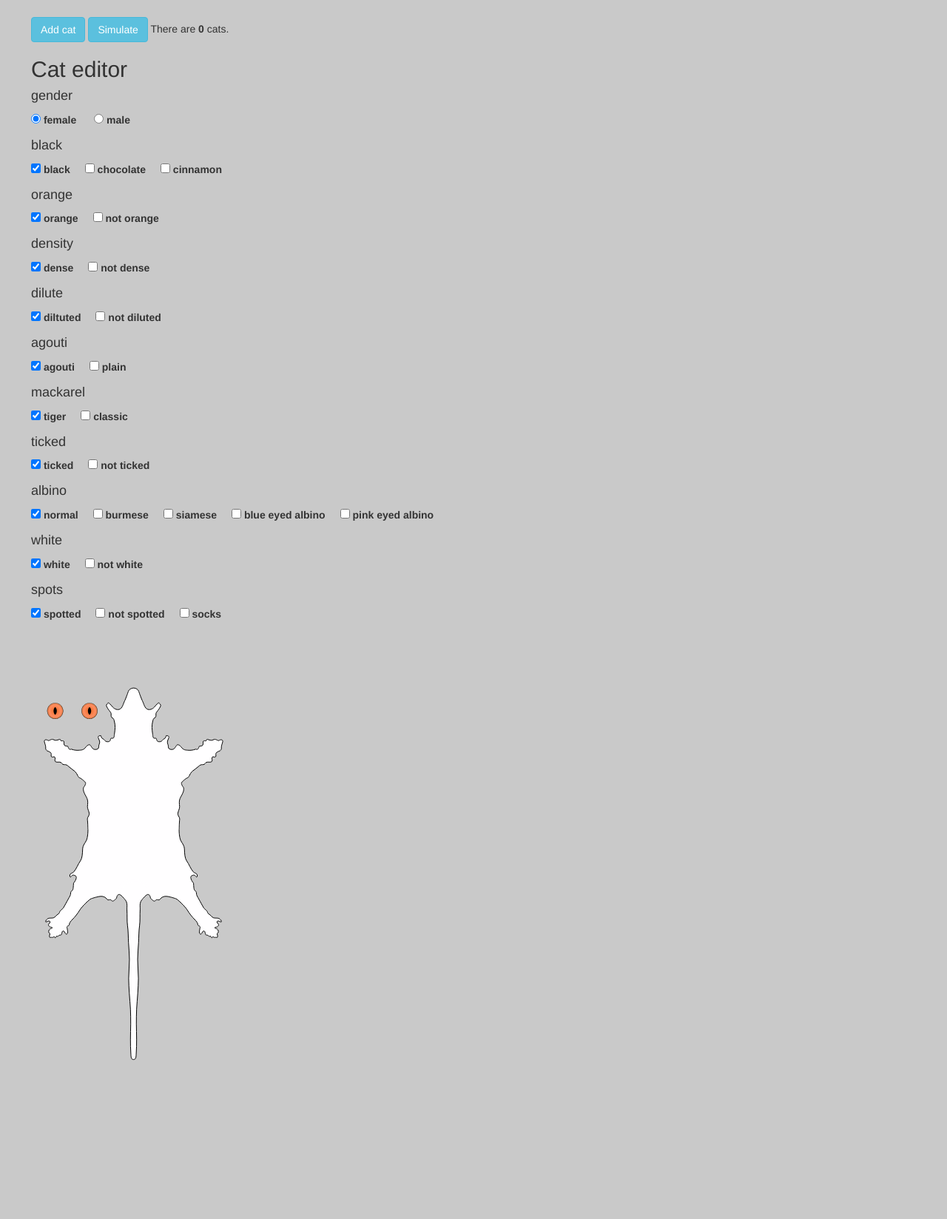
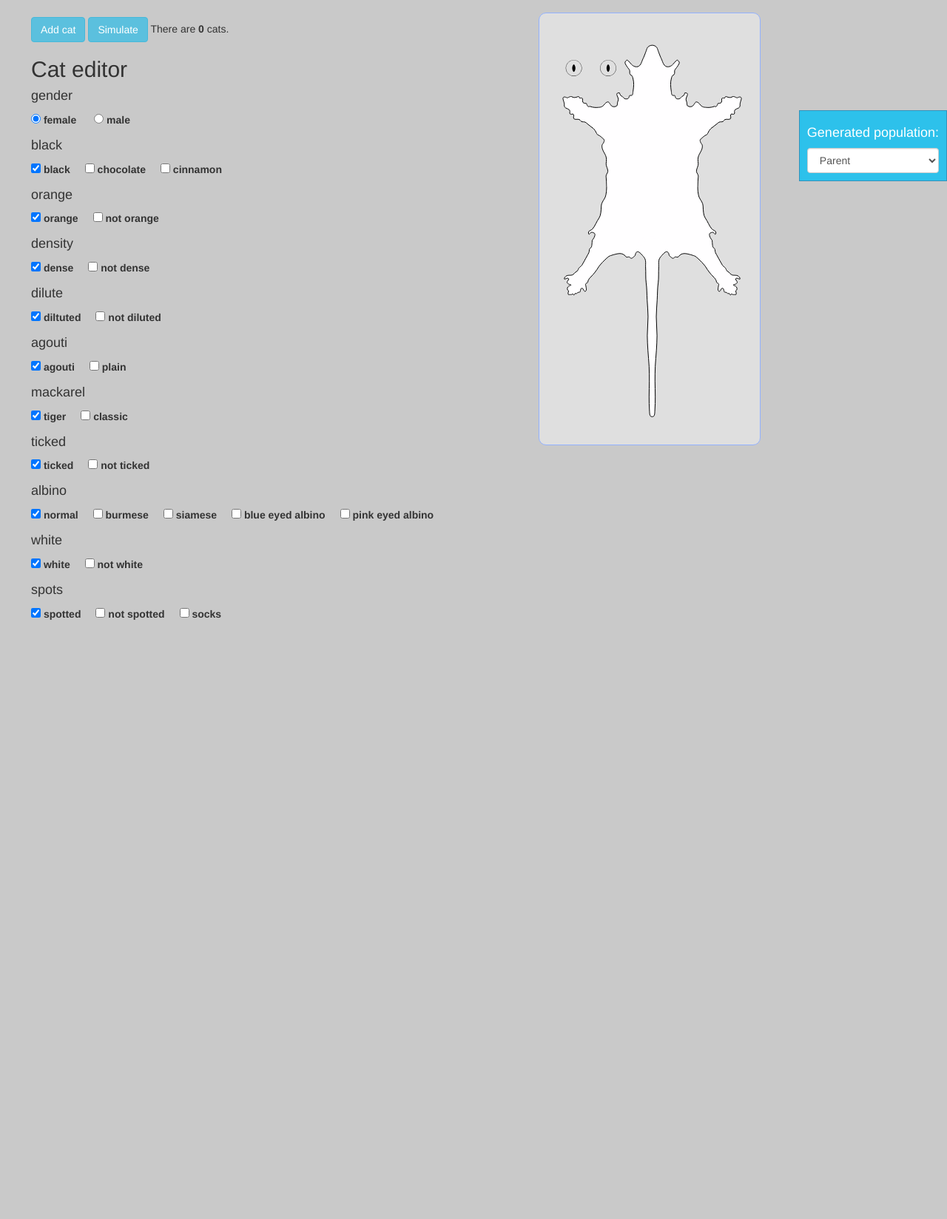
Before and after one commit to JLucka/kotki, a Flask app: page / in a window 1280 px wide. Shown: the part 51-1699 px from the top of the page at 74% size. After the commit the page ends 889 px from the top, so only its background shows below. Run offline with Flask 2, Linux system fonts and the light colour scheme; parts of the project's set-up code (start-up, migrations or seed data) failed here and were passed over; some libraries are stand-ins or nearby versions.

Commit message:
Working population generation (da RHYMES!!!)

```diff
--- a/static/css/stylesheet.css
+++ b/static/css/stylesheet.css
@@ -5,6 +5,12 @@
 }
 
 #cat {
+    position: fixed;
+    left: 700px;
+    top: 40px;
+    border: solid 1px #92b1ff;
+    background-color: #dfdfdf;
+    border-radius: 10px;
     float: left;
     margin: 2em;
     padding: 1em;
@@ -22,6 +28,17 @@ span {
     font-weight: bold;
 }
 
+#population {
+    position: absolute;
+    right: 0;
+    top: 200px;
+    color: white;
+    padding: 10px;
+    background-color: #2dc1eb;
+    border: solid 1px #3592ba;
+    z-index: 5;
+}
+
 test {
     color: #57a0bb;
 }
--- a/templates/index.html
+++ b/templates/index.html
@@ -46,6 +46,7 @@
                 }
             });
 
+            var catsFeno = undefined;
             $('#simulation').on('click', function() {
                 if(cats.length > 0) {
                     $.ajax({
@@ -56,18 +57,22 @@
                         data: JSON.stringify(cats)
                     }).done(function(data) {
                         console.log(data);
+                        catsFeno = data;
+                        var x = document.getElementById("cat-selection");
+                        x.innerHTML = '<option>Parent</option>';
+                        for(var i = 0; i < data.length; i++) {
+                            var option = document.createElement("option");
+                            option.text = i+1;
+                            option.value = i;
+                            x.add(option);
+                        }
                     });
+                    cats = [];
+                    document.getElementById("cat-counter").innerHTML = cats.length;
                 }
             });
 
-            $('input[type="checkbox"]').on('change', function(evt) {
-                if($(this).siblings(':checked').length >= 2) {
-                    this.checked = false;
-                }
-                else if($(this).siblings(':checked').length <= 0) {
-                    this.checked = true;
-                }
-
+            var updateCat = function() {
                 dna = {};
                 $('form *').filter(':input').each(function() {
                     if(this.checked) {
@@ -93,15 +98,46 @@
                 }).done(function(data) {
                     catBonsai.sendMessage(data);
                 });
+            };
+
+            $('input[type="radio"]').on('change', function(evt) {
+                updateCat();
+            });
+
+            $('input[type="checkbox"]').on('change', function(evt) {
+                if($(this).siblings(':checked').length >= 2) {
+                    this.checked = false;
+                }
+                else if($(this).siblings(':checked').length <= 0) {
+                    this.checked = true;
+                }
+
+                updateCat();
             });
         </script>
     </form>
+    <div id="population">
+        <h4>Generated population:</h4>
+        <select class="form-control" id="cat-selection">
+            <option value="parent">Parent</option>
+        </select>
+        <script>
+            $('#cat-selection').on('change', function(evt) {
+                if(evt.target.value == "parent") {
+                    updateCat();
+                }
+                else{
+                    catBonsai.sendMessage(catsFeno[evt.target.value]);
+                }
+            });
+        </script>
+    </div>
     <div id="cat"></div>
     <script>
         catBonsai = bonsai.run(document.getElementById('cat'), {
             url: 'static/skin.js',
-            width: 600,
-            height: 700
+            width: 270,
+            height: 550
         });
     </script>
 {% endblock %}
```
Also changed, not shown: static/skin.js.
